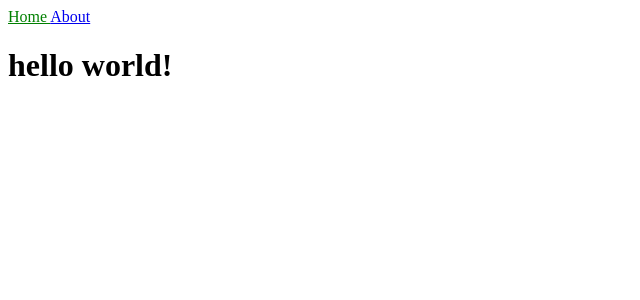
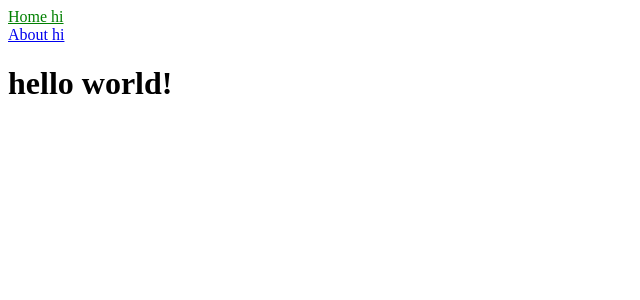
Before and after one commit to AdrianHagyard/Course_Sequence_Maker, a Jekyll site: the page built from docs/index.html, in a window 1280 px wide. Shown: the top 300 px of the page, without its empty margins (0-640 px from the left). Built offline with Jekyll 4.4.1, drawn with Linux system fonts in a browser that asks for light colours.

Commit message:
Update navigation.html

```diff
--- a/docs/_includes/navigation.html
+++ b/docs/_includes/navigation.html
@@ -1,7 +1,8 @@
 <nav>
     {% for item in site.data.navigation %}
         <a href="{{ site.baseurl }}{{ item.link }}"{% if page.url contains item.link %} class="current"{% endif %}>
-            {{ item.name }}
+            {{ item.name }} hi
         </a>
+        <br>
     {% endfor %}
 </nav>
```
